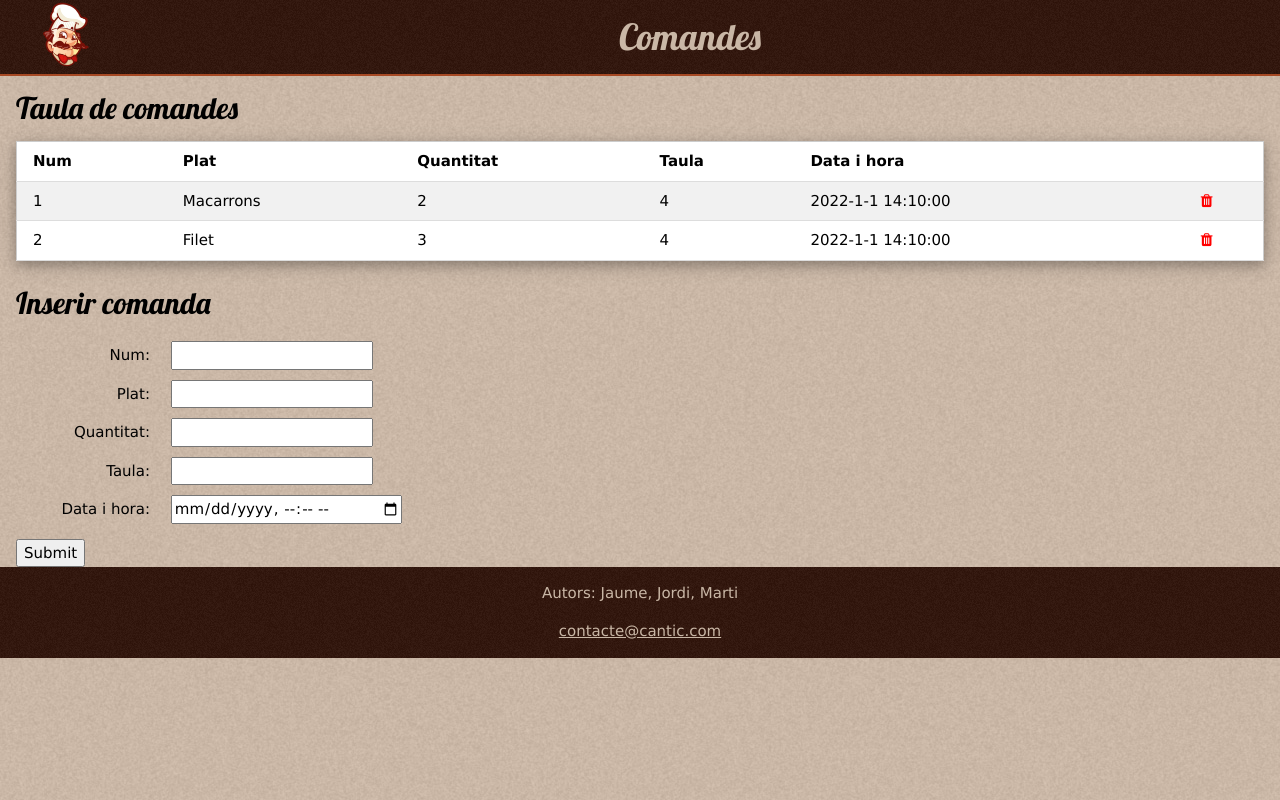
After one commit to jaume-serra/InterficiesUsuaris, a Flask app: template FlaskApp/templates/comandes.html in a window 1280 px wide. The commit adds this page. Run offline with Flask 2, Linux system fonts and the light colour scheme; the template is opened without the code that fills it, so the values that code supplies are empty; parts of the project's set-up code (start-up, migrations or seed data) failed here and were passed over.

Commit message:
Creacio front comandes + Insercions BD

```diff
--- a/FlaskApp/static/css/styles.css
+++ b/FlaskApp/static/css/styles.css
@@ -127,7 +127,7 @@ div > h2 {
   color: #a64924;
 }
 
-.dish-../img/img {
+.dish-img {
   clear: right;
   float: right;
 }
@@ -197,3 +197,9 @@ footer {
   margin: 10px 0;
   font-size: 20px;
 }
+
+form>label{
+  display: inline-block;
+  width: 150px;
+  text-align: right;
+}
--- /dev/null
+++ b/FlaskApp/templates/comandes.html
@@ -0,0 +1,82 @@
+<!DOCTYPE html>
+<html lang="eng">
+<style>
+    .w3-lobster {
+        font-family: "Lobster", serif;
+    }
+</style>
+
+<head>
+    <title>Can Tic</title>
+    <link rel="stylesheet" type="text/css" href="../static/css/styles.css" />
+    <link rel="stylesheet" href="https://www.w3schools.com/w3css/4/w3.css">
+    <link rel="stylesheet" href="https://fonts.googleapis.com/css?family=Lobster">
+    <link rel="stylesheet" href="https://cdnjs.cloudflare.com/ajax/libs/font-awesome/4.7.0/css/font-awesome.min.css">
+    <meta name="viewport" content="width=device-width, initial-scale=1.0">
+</head>
+
+<body>
+    <header class="w3-container">
+        <a href="#"><img src="../static/img/logo.png" alt="Home" width="100px" class="w3-image" id="logo"></a>
+        <h1 class="w3-text w3-lobster">Comandes</h1>
+    </header>
+
+    <section class="w3-container">
+        <h2 class=w3-lobster>Taula de comandes</h2>
+        <table class="w3-table-all w3-card-4">
+            <tr>
+            <th>Num</th>
+            <th>Plat</th>
+            <th>Quantitat</th>
+            <th>Taula</th>
+            <th>Data i hora</th>
+            <th></th>
+            </tr>
+            <tr>
+            <td>1</td>
+            <td>Macarrons</td>
+            <td>2</td>
+            <td>4</td>
+            <td>2022-1-1 14:10:00</td>
+            <td><i class="fa fa-trash" style="color:red;cursor: pointer;"></i></td>
+            </tr>
+            <tr>
+            <td>2</td>
+            <td>Filet</td>
+            <td>3</td>
+            <td>4</td>
+            <td>2022-1-1 14:10:00</td>
+            <td><i class="fa fa-trash" style="color:red;cursor: pointer;"></i></td>
+            </tr>
+        </table>
+    </section>
+
+    <section class="w3-container" style="margin-top: 10px;">
+        <h2 class=w3-lobster>Inserir comanda</h2>
+        <form>
+            <label class="w3-padding" for="num">Num:</label>
+            <input type="number" id="num" name="num">
+            <br>
+            <label class="w3-padding" for="plat">Plat:</label>
+            <input type="text" id="plat" name="plat">
+            <br>
+            <label class="w3-padding" for="quantitat">Quantitat:</label>
+            <input type="number" id="quantitat" name="quantitat">
+            <br>
+            <label class="w3-padding" for="taula">Taula:</label>
+            <input type="number" id="taula" name="taula">
+            <br>
+            <label class="w3-padding" for="data_hora">Data i hora:</label>
+            <input type="datetime-local" id="data_hora" name="data_hora">
+            <br>
+            <input type="submit" value="Submit" style="margin-top: 10px;">
+        </form>
+    </section>
+
+    <footer class="w3-container">
+        <p>Autors: Jaume, Jordi, Marti</p>
+        <p><a href="cantic@example.com">contacte@cantic.com</a></p>
+    </footer>
+</body>
+
+</html>
```
Also changed, not shown: FlaskApp/DATABASE/db.py (+32 -1 lines), db.db (added).
